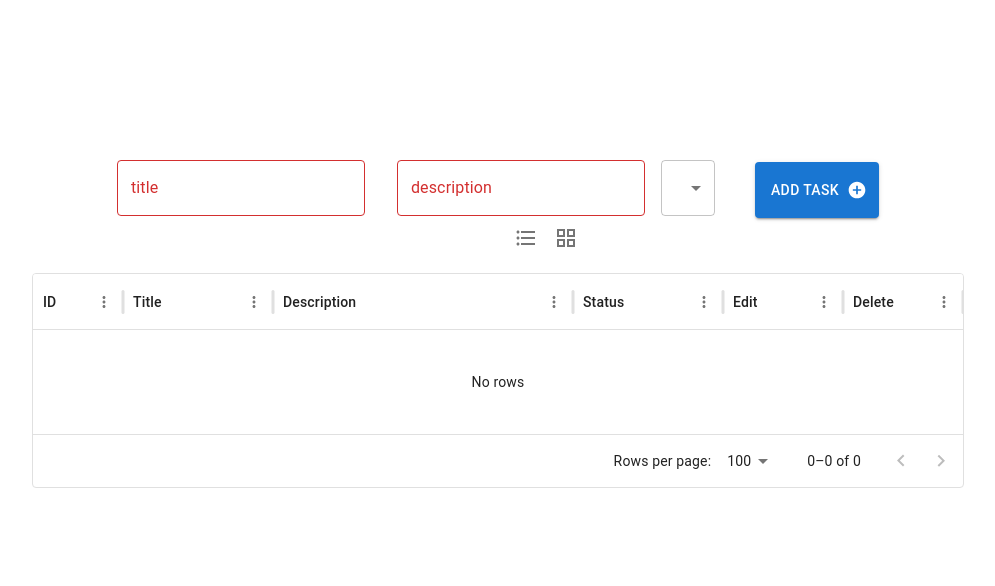
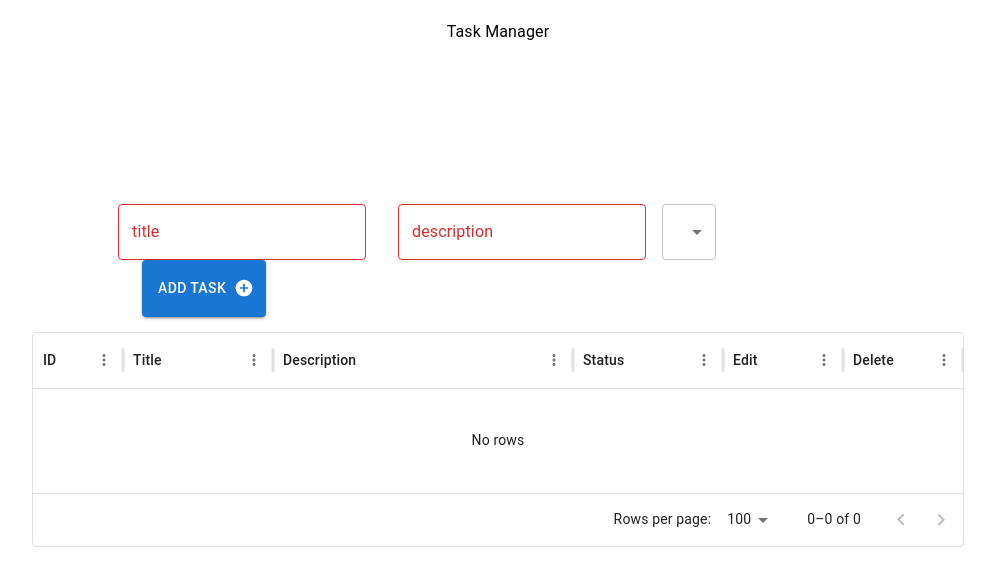
Before and after one commit to mesfint/task-mgt-dashboard, a React (Vite) app: page / in a window 1280 px wide. Shown: the top 586 px of the page, without its empty margins (142-1137 px from the left). Built offline with nearby package versions, Linux system fonts and the light colour scheme.

Commit message:
context API implemented

```diff
--- a/src/App.tsx
+++ b/src/App.tsx
@@ -1,12 +1,12 @@
 //import './App.css'
 
-import React from 'react';
+import { Box, Typography } from '@mui/material';
 import AddTaskForm from './components/AddTaskForm';
 import TaskList from './components/TaskList';
-import { useLocalStorage } from './hooks/useLocalStorage';
-import { Task } from './types/types';
+import { TasksProvider } from "./context/TasksContext";
 
-// export const dummyTasks:Task[] = [
+
+
 //   {
 //     id: 1,
 //     title: "Complete React Context Integration",
@@ -28,100 +28,14 @@ import { Task } from './types/types';
 
 function App() {
 
-
-  const[formData, setFormData]= React.useState({title:"",description:"",status:""})
-  const [removeTasks, setRemoveTasks] = React.useState<number | null>(null)
-  const [editingTaskId, setEditingTaskId] = React.useState<number | null>(null);
-    const [tasks, setTasks] = useLocalStorage<Task[]>("tasks",[]);
-
-
-
-  const handleInputChange = (event: React.ChangeEvent<HTMLInputElement | HTMLTextAreaElement>) => {
-    const { name, value } = event.target;
-    setFormData({ ...formData, [name]: value });
-  };
-
-
-  const handleSubmit = React.useCallback((event: React.FormEvent<HTMLFormElement>) => {
-    event.preventDefault();
-
-       const newTask: Task = {
-        id: Date.now(),
-         title: formData.title,
-         description: formData.description,
-         status: formData.status
-        }
-        if(formData.title.trim() && formData.description.trim()){
-
-          setTasks((prev) => ([...prev, newTask ]));
-        }
-        // Update state with the new task
-       //Store Tasks in LS
-
-    // Reset the form fields
-    setFormData({ title: '', description: '',status:'' });
-  },[formData]);
-
-  React.useEffect(()=>{
-    localStorage.setItem("tasks",JSON.stringify(tasks))
-
-  },[tasks])
-
-  const startEditing = (id: number, title: string,description:string,status:string)=>{
-    setEditingTaskId(id);
-    //setEditingTask(task);
-    setFormData({ title, description,status });
-
-
-  }
-  //Update the Task state
-  const saveTask=()=>{
-    const updatedTasks = tasks.map((task) =>
-      task.id === editingTaskId
-        ? { ...task, title: formData.title, description: formData.description, status: formData.status }
-        : task
-    );
-    setTasks(updatedTasks);
-    setEditingTaskId(null);
-    setFormData({ title: "", description: "", status: "To-Do" });
-
-  }
-  const cancleEdit = ()=>{
-    setEditingTaskId(null);
-    setFormData({title:"", description:"",status:"TO-DO"})
-
-  }
-
-//delete tasks
-  const deleteTask=(id:number)=>{
-    const del = tasks.filter((task)=>task.id !==id)
-    setTasks(del)
-    setRemoveTasks(null)
-
-  }
-
   return (
-    <>
-      <AddTaskForm
-      onAddTask={editingTaskId ? saveTask: handleSubmit}
-      onChange={handleInputChange}
-       formData={formData}
-       isEditing={editingTaskId !== null}
-       onCancle={cancleEdit}
-
-
-
-       />
-      <TaskList
-      tasks={tasks}
-       onDelete={deleteTask}
-       onStartEditing={startEditing}
-
-
-           />
-
-
-    </>
+    <TasksProvider>
+    <Box style={{ padding: "20px", maxWidth: "800px", margin: "auto" }}>
+      <Typography sx={{ textAlign: "center" }}>Task Manager</Typography>
+      <AddTaskForm />
+      <TaskList />
+    </Box>
+  </TasksProvider>
   )
 }
 
--- a/src/components/AddTaskForm.tsx
+++ b/src/components/AddTaskForm.tsx
@@ -1,30 +1,55 @@
 import AddCircleOutlinedIcon from '@mui/icons-material/AddCircleOutlined';
 import EditIcon from '@mui/icons-material/Edit';
-import { Box, Button, MenuItem, Select, SelectChangeEvent, TextField } from "@mui/material";
-import { FormEvent } from "react";
-
-interface AddTaskProps{
-  onAddTask:(e:FormEvent<HTMLFormElement>)=>void
-  onChange: (e: React.ChangeEvent<HTMLInputElement | HTMLTextAreaElement> | SelectChangeEvent<string>) => void;
-  formData:{title:string,description:string,status:string}
-  isEditing:boolean,
-  onCancle:()=>void
-  onSave:()=>void,
-}
+import { Box, Button, MenuItem, Select, TextField } from "@mui/material";
+import React from "react";
+import { useTask } from '../hooks/useTasks';
 
 
-const AddTaskForm = ({onAddTask,onChange,formData,isEditing,onCancle,onSave}:AddTaskProps) => {
+
+
+const AddTaskForm = () => {
+  const{addTask,cancelEdit,saveTask,isEditing,editingTask} = useTask()
+  const [task, setTask] = React.useState(editingTask || { title: "", description: "", status: "" });
+
+ // Sync `editingTask` with the local form state
+ React.useEffect(() => {
+  if (isEditing && editingTask) {
+    setTask(editingTask);
+  }
+}, [editingTask, isEditing]);
+
+
+
+  const handleInputChange = (event: React.ChangeEvent<HTMLInputElement | HTMLTextAreaElement>) => {
+    const { name, value } = event.target;
+    setTask({ ...task, [name]: value });
+  };
+
+
+  const handleSubmit = (event: React.FormEvent<HTMLFormElement>) => {
+    event.preventDefault();
+
+    if (isEditing) {
+      saveTask(task.title, task.description, task.status);
+    } else {
+      addTask(task.title, task.description, task.status);
+    }
+    setTask({ title: "", description: "", status: "" });
+
+
+
+  }
 
 
     return (
     <Box sx={{display:"flex", justifyContent:"center", alignItems:"center", mt:20}}>
-        <form onSubmit={onAddTask}>
+        <form onSubmit={handleSubmit}>
         <TextField
-        error={formData.title.length === 0}
+        error={task.title.length === 0}
         variant="outlined"
         label="title"
-        value={formData.title}
-        onChange={onChange}
+        value={task.title}
+        onChange={handleInputChange}
         name='title'
         sx={{mr:2}}
 
@@ -32,11 +57,11 @@ const AddTaskForm = ({onAddTask,onChange,formData,isEditing,onCancle,onSave}:Add
 
         </TextField>
         <TextField
-         error={formData.description.length === 0}//validation
+         error={task.description.length === 0}//validation
         variant="outlined"
         label="description"
-        onChange={onChange}
-        value={formData.description}
+        onChange={handleInputChange}
+        value={task.description}
         name='description'
         sx={{ml:2}}
 
@@ -49,10 +74,10 @@ const AddTaskForm = ({onAddTask,onChange,formData,isEditing,onCancle,onSave}:Add
            displayEmpty
            variant="outlined"
            sx={{ mr: 2,ml:2 ,pl:1}}
-          value={formData.status}
-          onChange={onChange}
+          value={task.status}
+          onChange={handleInputChange}
         >
-          <MenuItem value="to-to">To-Do</MenuItem>
+          <MenuItem value="To-Do">To-Do</MenuItem>
           <MenuItem value="In Progress">In-Progress</MenuItem>
           <MenuItem value="Completed">Completed</MenuItem>
         </Select>
@@ -62,7 +87,7 @@ const AddTaskForm = ({onAddTask,onChange,formData,isEditing,onCancle,onSave}:Add
 
         </Button>
         {isEditing && (
-          <Button variant="outlined" onClick={onCancle} sx={{ padding: 2, ml: 1 }}>
+          <Button variant="outlined" onClick={cancelEdit} sx={{ padding: 2, ml: 1 }}>
             Cancel
           </Button>
         )}
--- a/src/components/TaskList.tsx
+++ b/src/components/TaskList.tsx
@@ -1,22 +1,11 @@
 import DeleteForeverOutlinedIcon from '@mui/icons-material/DeleteForeverOutlined';
 import EditOutlinedIcon from '@mui/icons-material/EditOutlined';
-import FormatListBulletedIcon from '@mui/icons-material/FormatListBulleted';
-import GridViewIcon from '@mui/icons-material/GridView';
-import { Box, IconButton } from "@mui/material";
+import { Box } from "@mui/material";
 import { DataGrid } from "@mui/x-data-grid";
-import { Task } from "../types/types";
-
-
-interface TasksProps{
-    tasks:Task[] ,
-    onDelete:(id:number)=>void,
-    onStartEditing:(id:number,title:string,description:string,status:string)=>void,
+import { useTask } from '../hooks/useTasks';
 
 
 
-
-
-}
 
 const other = {
     pageSize:5,
@@ -27,43 +16,13 @@ const other = {
 
   };
 
-const TaskList = ({tasks,onDelete,onStartEditing,onSaveTask,onCancle}:TasksProps) => {
-    //const[grid,setGrid] = React.useState(false)
-    //const [data,setData]  = React.useState<Task[]>(tasks || [])
+const TaskList = () => {
+  const{tasks,startEditing,deleteTask} = useTask()
 
 
-    if (!Array.isArray(tasks)) {
-      console.error("Tasks prop is not an array:", tasks);
-      return null; // Avoid rendering invalid tasks
-    }
+    return (
+    <>
 
-
-    // React.useEffect(() => {
-    //   if (Array.isArray(tasks)) {
-    //     setData(tasks);
-    //   } else {
-    //     //console.error("Tasks prop is not an array:", tasks);
-    //     setData([])
-    //   }
-    // }, [tasks]);
-
-
-const shoGridView=()=>{
-    setGrid((prev)=>!prev)
-
-
-}
-  return (
-    <>
-        <Box sx={{ display:"flex", justifyContent:"center",alignItems:"center"}}>
-            <IconButton onClick={shoGridView}>
-                <FormatListBulletedIcon sx={{ml:12}} />
-                </IconButton>
-                <IconButton>
-                <GridViewIcon  />
-            </IconButton>
-
-        </Box>
 
         <Box
         sx={{display:"flex",justifyContent:"center",alignItems:"center"}}
@@ -89,18 +48,19 @@ const shoGridView=()=>{
              renderCell:(params)=>
              <EditOutlinedIcon
              onClick={() =>
-              onStartEditing(
+              startEditing(
                 Number(params.row.id),
                 params.row.title,
                 params.row.description,
-                params.row.status || ''
+                params.row.status || 'To-Do'
               )
             }
 
               sx={{color:"blue",cursor:"pointer"}}/> },
-          { field: 'delete', headerName: "Delete", width: 120,sortable: false,renderCell:(params)=><DeleteForeverOutlinedIcon  onClick={() => onDelete(Number(params.row.id))} sx={{color:"red",cursor:"pointer"}}/> },
+          { field: 'delete', headerName: "Delete", width: 120,sortable: false,renderCell:(params)=><DeleteForeverOutlinedIcon  onClick={() => deleteTask(Number(params.row.id))} sx={{color:"red",cursor:"pointer"}}/> },
         ]}
-        rows={tasks.map((task, index) => ({
+        //rows={tasks}
+         rows={tasks.map((task, index) => ({
           ...task,
           id: task.id ? task.id.toString() : index.toString(), // Fallback to index if id is missing
           title: task.title,
--- /dev/null
+++ b/src/context/TasksContext.tsx
@@ -0,0 +1,69 @@
+import React, { createContext } from "react";
+import { useLocalStorage } from '../hooks/useLocalStorage';
+import { Task, TaskContextType } from '../types/types';
+
+
+
+export const TasksContext= createContext<TaskContextType | undefined>(undefined)
+
+
+
+export const TasksProvider: React.FC<{children: React.ReactNode}> = ({children}) => {
+const [tasks, setTasks] = useLocalStorage<Task[]>("tasks",[]);
+const [editingTaskId, setEditingTaskId] = React.useState<number | null>(null);
+const [editingTask, setEditingTask] = React.useState<Task | null>(null);
+
+
+const addTask=(title:string,description:string,status:string)=>{
+
+      const newTask: Task = {
+            id: Date.now(),
+             title,
+             description,
+             status: "To-Do"
+            }
+
+              setTasks([...tasks, newTask ]);
+
+      };
+
+      const startEditing=(id: number, title: string,description:string,status:string)=>{
+            setEditingTaskId(id);
+            setEditingTask({ id, title, description, status });
+            console.log("editingID",editingTaskId)
+
+
+      }
+
+
+      const saveTask = (title: string, description: string, status: string) => {
+            const updatedTasks = tasks.map((task) =>
+              task.id === editingTaskId ? { ...task, title, description, status } : task
+            );
+            setTasks(updatedTasks);
+            setEditingTaskId(null); // Reset
+            setEditingTask(null); // Reset
+          };
+
+      const cancelEdit = ()=>{
+            setEditingTaskId(null);
+            setEditingTask(null);
+
+
+
+          }
+      const deleteTask = (id: number) => {
+            setTasks(tasks.filter((task) => task.id !== id));
+          };
+
+      const isEditing = editingTaskId !== null;
+
+
+       return (
+
+       <TasksContext.Provider value= {{ tasks,addTask,startEditing,isEditing,editingTask,saveTask,deleteTask,cancelEdit}}>
+            {children}
+
+       </TasksContext.Provider>
+       )
+};
--- /dev/null
+++ b/src/hooks/useTasks.tsx
@@ -0,0 +1,12 @@
+import { useContext } from "react";
+import { TasksContext } from "../context/TasksContext";
+
+export const useTask=()=>{
+    const context = useContext(TasksContext);
+if(!context){
+    throw new Error( "No contexts found")
+}
+return context;
+
+
+}
```
Also changed, not shown: src/types/types.ts (+12 -1 lines), src/context/TasksReducer.ts (deleted).
